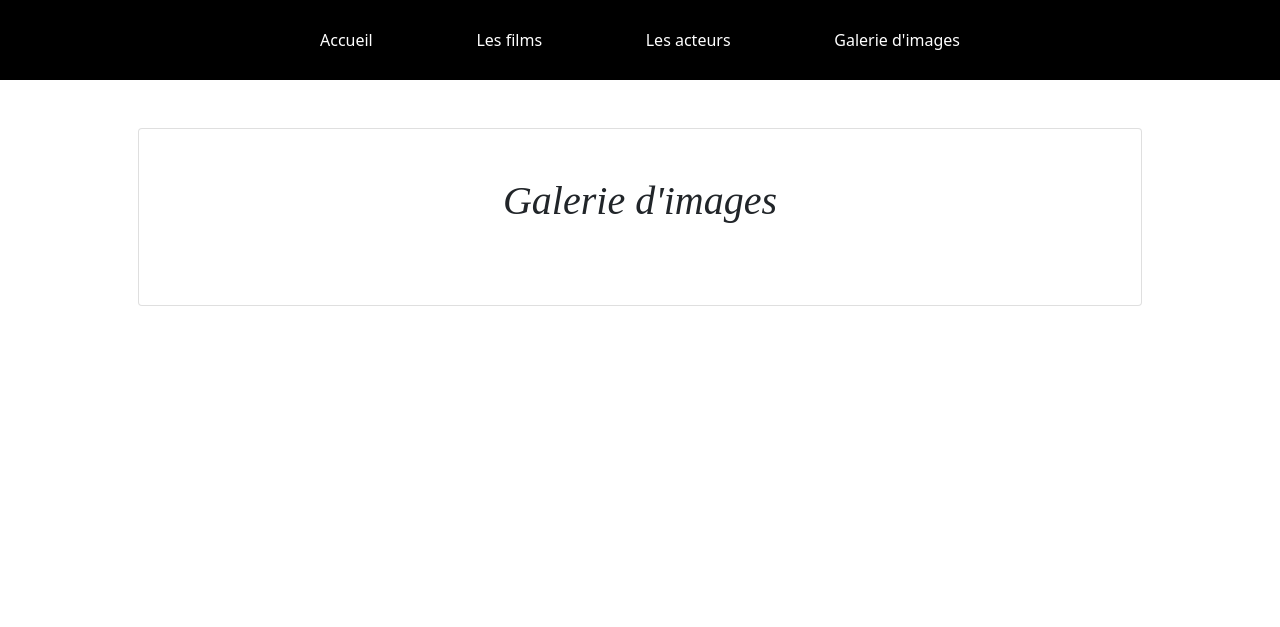
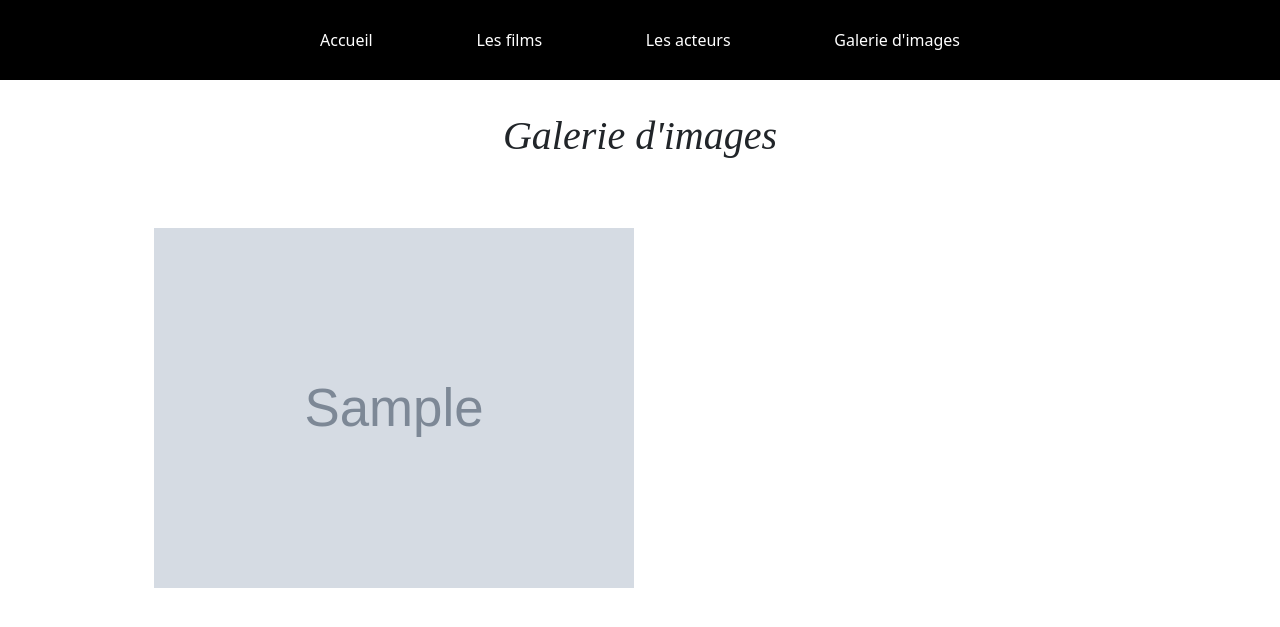
Before and after one commit to Hakitsu/ecv-phpmovie, a PHP site: page /ecv-phpmovie/galery in a window 1280 px wide. Shown: the top 627 px of the page. Run offline with PHP 8.4, Linux system fonts and the light colour scheme; tables that the repository leaves empty or names only in its code hold one stand-in row (values such as "Sample post"); grey boxes marked "Sample" are stand-in pictures; some web fonts are replaced.

Commit message:
add galery

```diff
--- /dev/null
+++ b/public/style/galery.css
@@ -0,0 +1,15 @@
+.picture_galery:hover
+{
+   transform: scale(1.2);
+   transition: 1s;
+}
+
+.picture_galery:not(:hover)
+{
+   transition: 0.5s;
+}
+
+.picture_galery{
+    width: 30rem;
+    margin: 0.25rem;
+}
--- a/views/common/header.php
+++ b/views/common/header.php
@@ -19,6 +19,8 @@
     <link rel="stylesheet" href="./public/style/movie.css">
     <link rel="stylesheet" href="../public/style/actors.css">
     <link rel="stylesheet" href="./public/style/actors.css">
+    <link rel="stylesheet" href="../public/style/galery.css">
+    <link rel="stylesheet" href="./public/style/galery.css">
 
 
 </head>
--- a/views/global/galery.php
+++ b/views/global/galery.php
@@ -1,9 +1,10 @@
-<div class="container mt-5">
-    <div class="row">
-        <div class="card">
-            <div class="card-body">
-                <h1>Galerie d'images</h1>
-            </div>
-        </div>
-    </div>
+<div class="container">
+
+    <h1>Galerie d'images</h1>
+
+    <?php foreach ($galery as $g) { ?>
+        <img  class="picture_galery" src="<?= './'.$g->link_picture ?>" >
+
+    <?php } ?>
+
 </div>
```
Also changed, not shown: public/assets/img/movie1/Picture1.jpg (added), public/assets/img/movie1/picture2.jpg (added), public/assets/img/movie1/picture3.jpg (added), public/assets/img/movie1/picture4.jpg (added), public/assets/img/movie1/picture5.jpg (added), public/assets/img/movie2/picture1.jpg (added), public/assets/img/movie2/picture2.jpg (added), public/assets/img/movie2/picture3.jpg (added), public/assets/img/movie2/picture4.jpg (added), public/assets/img/movie2/picture5.jpg (added).
